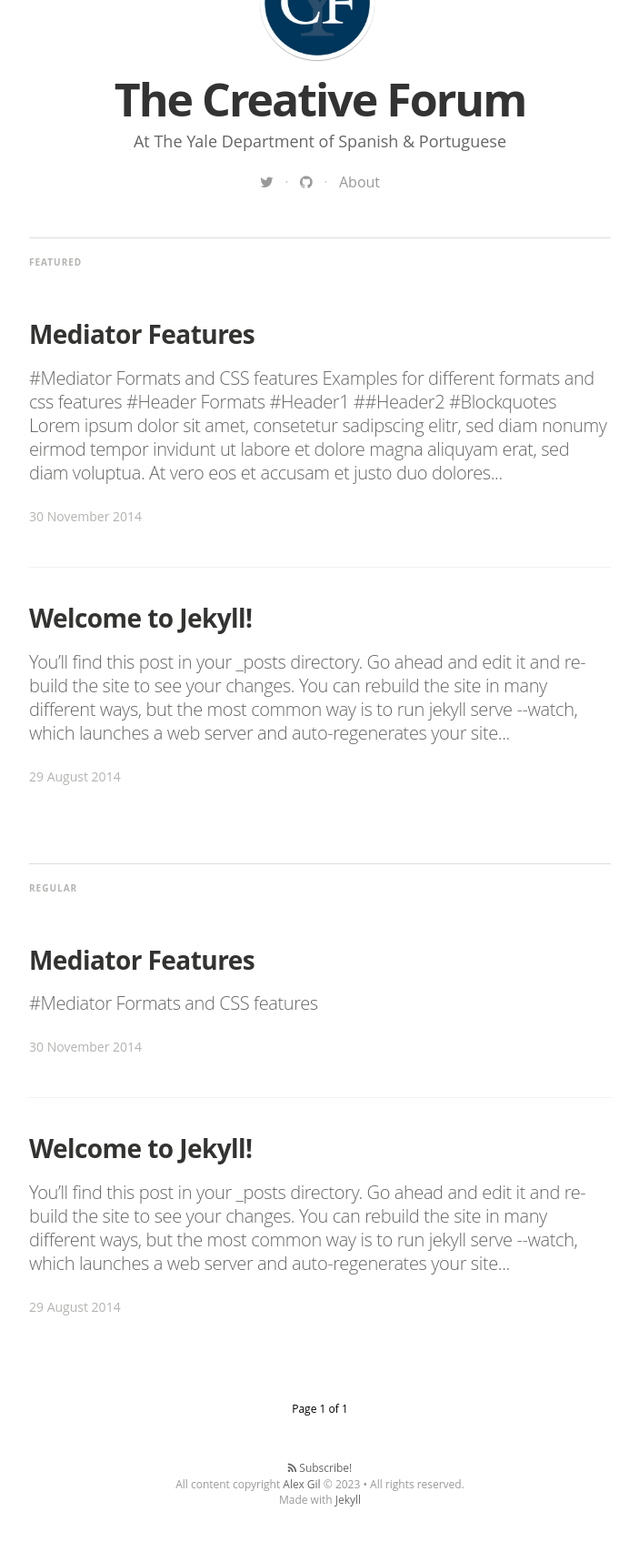
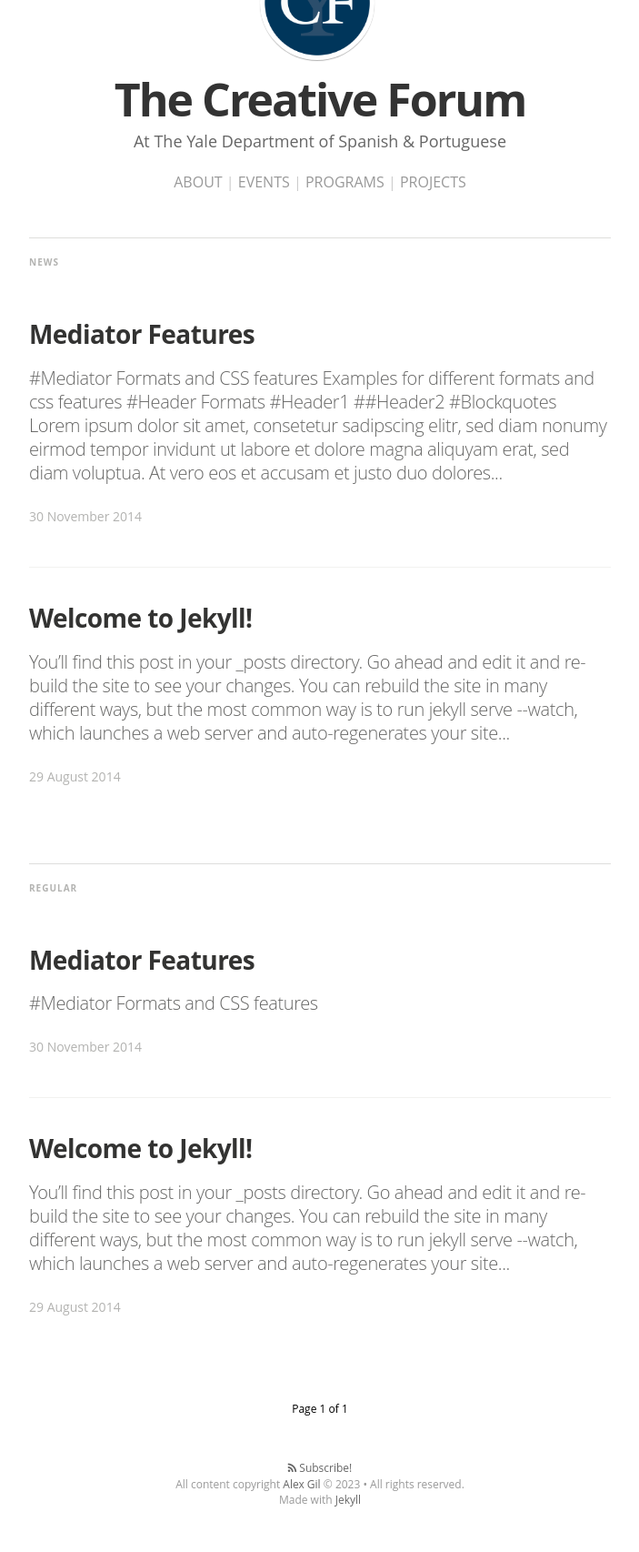
Before and after one commit to creative-forum/creative-forum.github.io, a Jekyll site: the page built from index.html, in a window 1280 px wide. Shown: the part 450-2156 px from the top of the page at 91% size, without its empty margins (288-991 px from the left). Built offline with Jekyll 4.4.1, drawn with Linux system fonts in a browser that asks for light colours; nearby versions of some CDN libraries; some web fonts are replaced; the list of posts is cut into pages by our own code.

Commit message:
menu scaffold

```diff
--- a/index.html
+++ b/index.html
@@ -15,7 +15,7 @@
     <h1 class="blog-title">{{ site.title }}</h1>
     <h2 class="blog-description">{{ site.description }}</h2>
     <div class="custom-links">
-      {% for social in site.social %}
+      {% comment %}{% for social in site.social %}
         {% if social.url %}
             <a class="icon-{{ social.icon }}" href="{{ social.url }}" {% if social.desc %} title="{{ social.desc }}"{% endif %}">
               <i class="fa fa-{{ social.icon }}"></i>
@@ -23,7 +23,11 @@
             &nbsp;&nbsp;·&nbsp;&nbsp;
         {% endif %}
       {% endfor %}
-      <a href={{ "/about/" | prepend: site.baseurl }}>About</a>
+      {% endcomment %}
+      <a href={{ "/about/" | prepend: site.baseurl }}>ABOUT</a> |
+      <a href={{ "#" | prepend: site.baseurl }}>EVENTS</a> |
+      <a href={{ "#" | prepend: site.baseurl }}>PROGRAMS</a> |
+      <a href={{ "#" | prepend: site.baseurl }}>PROJECTS</a>
     </div>
 </header>
 
@@ -31,7 +35,7 @@
 <main class="content" role="main">
 
     {% if site.tags.featured %}
-    <h5 class="index-headline featured"><span>Featured</span></h5>
+    <h5 class="index-headline featured"><span>News</span></h5>
 
     <div class="container featured">
       {% for post in site.tags.featured %}
```
